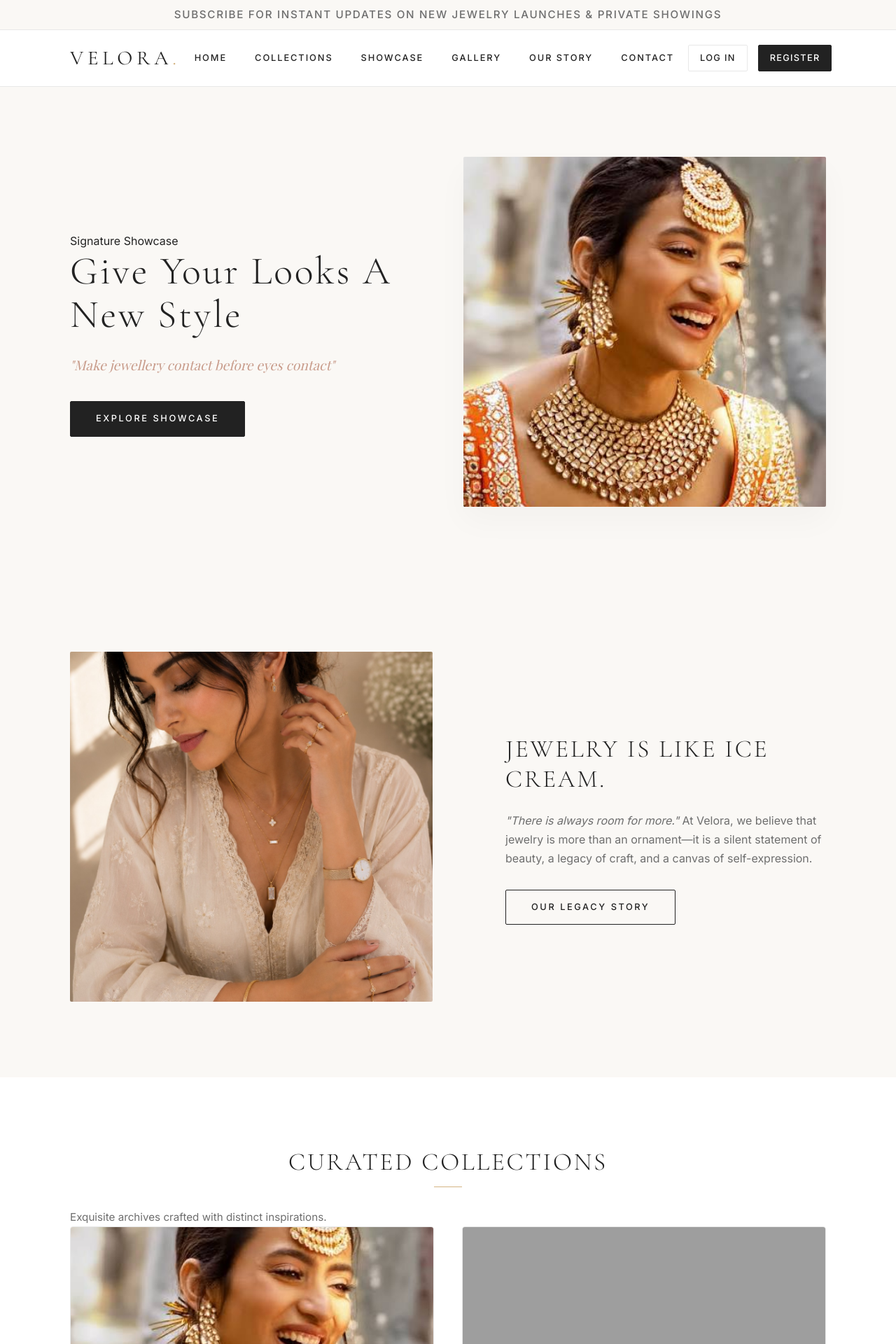
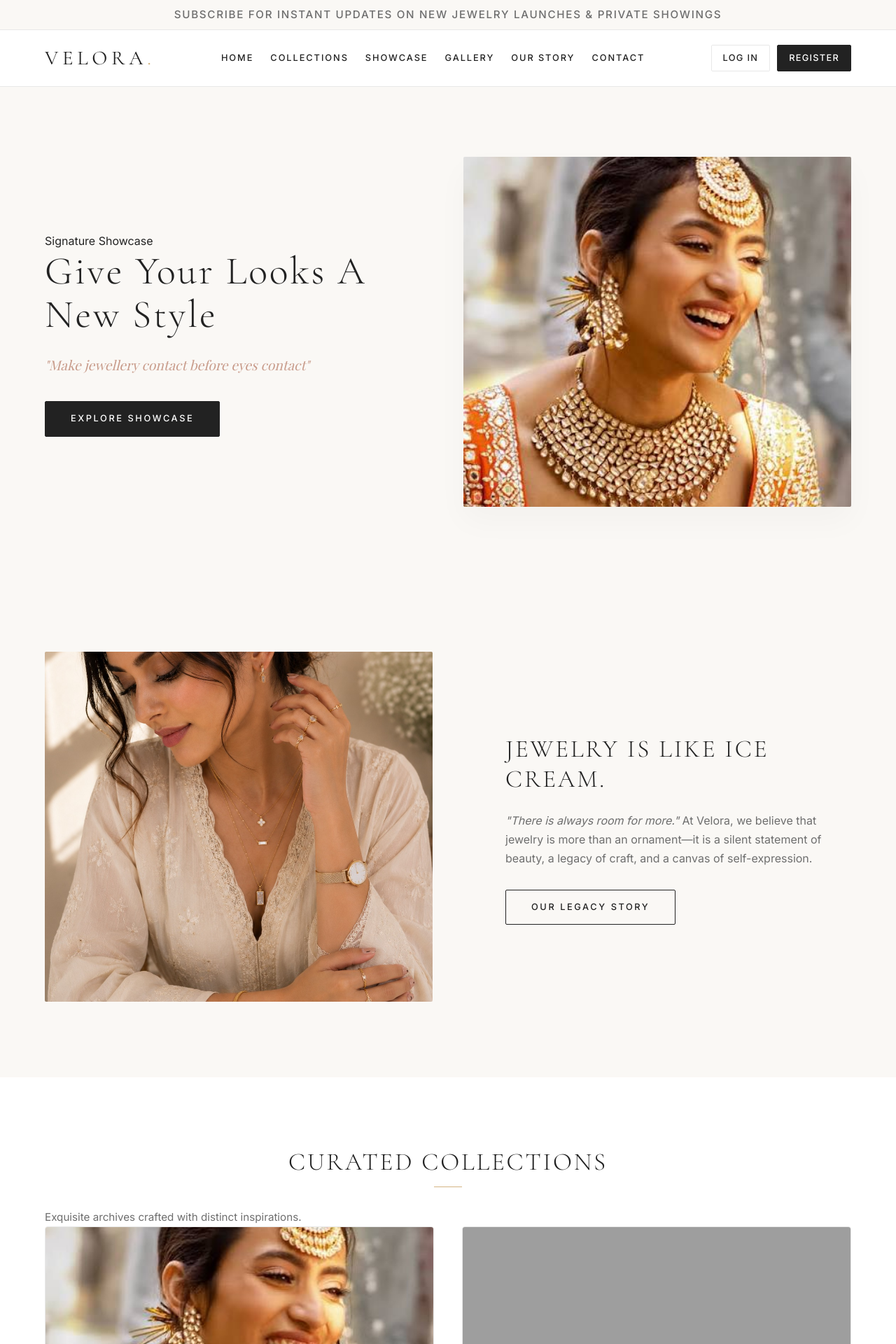
Before and after one commit to Rijiya001/Velora, a PHP site: page /index.php in a window 1280 px wide. Shown: the top 1920 px of the page at 70% size. Run offline with PHP 8.4, Linux system fonts and the light colour scheme; data comes from the database, SQL or seed files in the repository; some libraries are stand-ins or nearby versions; some web fonts are replaced; grey boxes are pictures that could not be loaded.

Commit message:
margin changes

```diff
--- a/style.css
+++ b/style.css
@@ -26,7 +26,7 @@
   --font-body: 'Inter', system-ui, -apple-system, sans-serif;
 
   /* Layout */
-  --grid-margin-desktop: 100px;
+  --grid-margin-desktop: 5vw;
   --grid-margin-tablet: 40px;
   --grid-margin-mobile: 20px;
 
@@ -199,7 +199,7 @@ nav {
 }
 
 .nav-links li {
-  margin: 0 20px;
+  margin: 0 12px;
 }
 
 .nav-links a {
@@ -236,7 +236,7 @@ nav {
   display: flex;
   align-items: center;
   list-style: none;
-  gap: 15px;
+  gap: 10px;
 }
 
 .nav-icons a {
```
Also changed, not shown: assets/uploads/banners/1783588340_download__6_.jpg (added), assets/uploads/banners/1783588399_jewellery.jpg (added).
